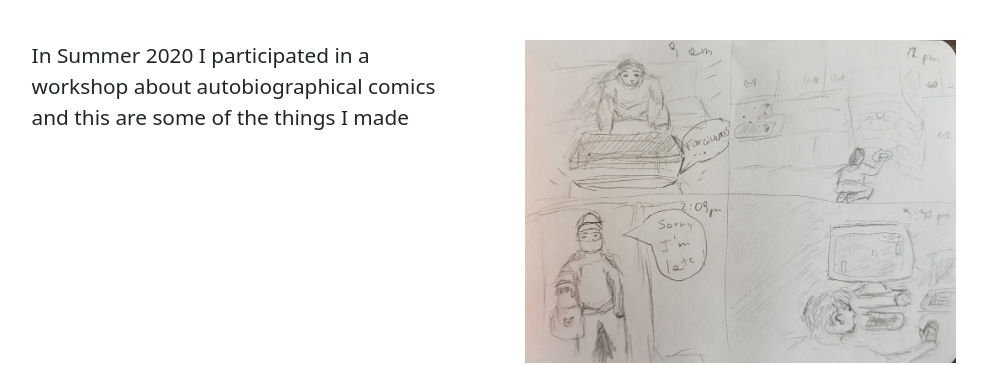
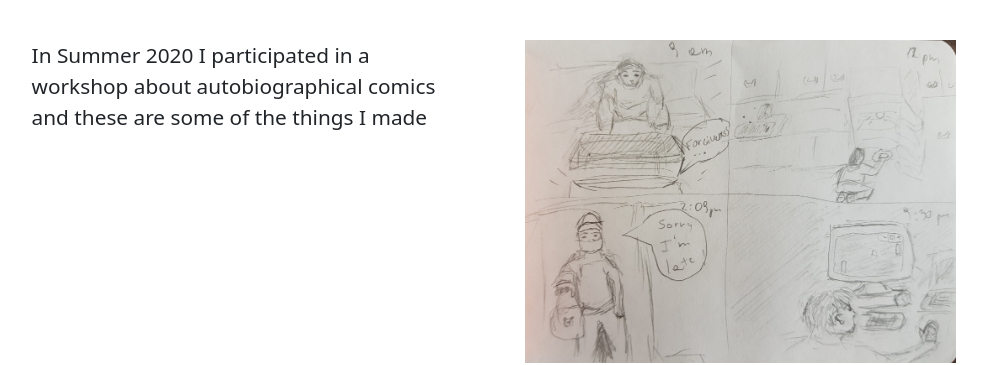
Before and after one commit to HenrYxZ/henryxz.github.io, a Jekyll site: the page built from projects/art/index.html, in a window 1280 px wide and 900 px high, scrolled down 1090 px. Shown: the part 219-584 px from the top of the window, without its empty margins (54-1041 px from the left). Built offline with Jekyll 4.4.1, drawn with Linux system fonts in a browser that asks for light colours; nearby versions of some CDN libraries.

```diff
--- a/_projects/8_vr.html
+++ b/_projects/8_vr.html
@@ -23,5 +23,10 @@ category: animation
       The objective was to make this information easier to understand for
       Meteorology students.
     </p>
+    <p>
+      You can see our paper <a href="/assets/files/Final_Report_Aurora.pdf">
+        here
+      </a>
+    </p>
   </div>
 </div>
--- a/_projects/9_sketches.html
+++ b/_projects/9_sketches.html
@@ -7,7 +7,7 @@ category: art
   <div class="row row-cols-1 row-cols-lg-2 my-3 g-5">
     <p>
       In Summer 2020 I participated in a workshop about autobiographical comics
-      and this are some of the things I made
+      and these are some of the things I made
     </p>
     <div class="col">
       <figure>
```
